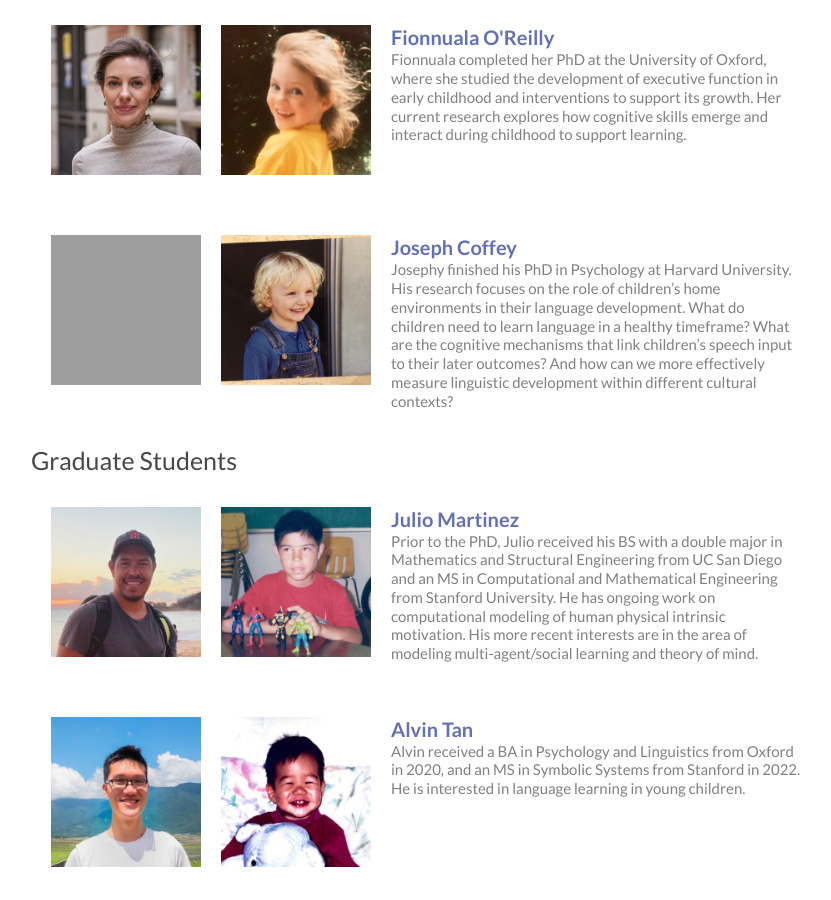
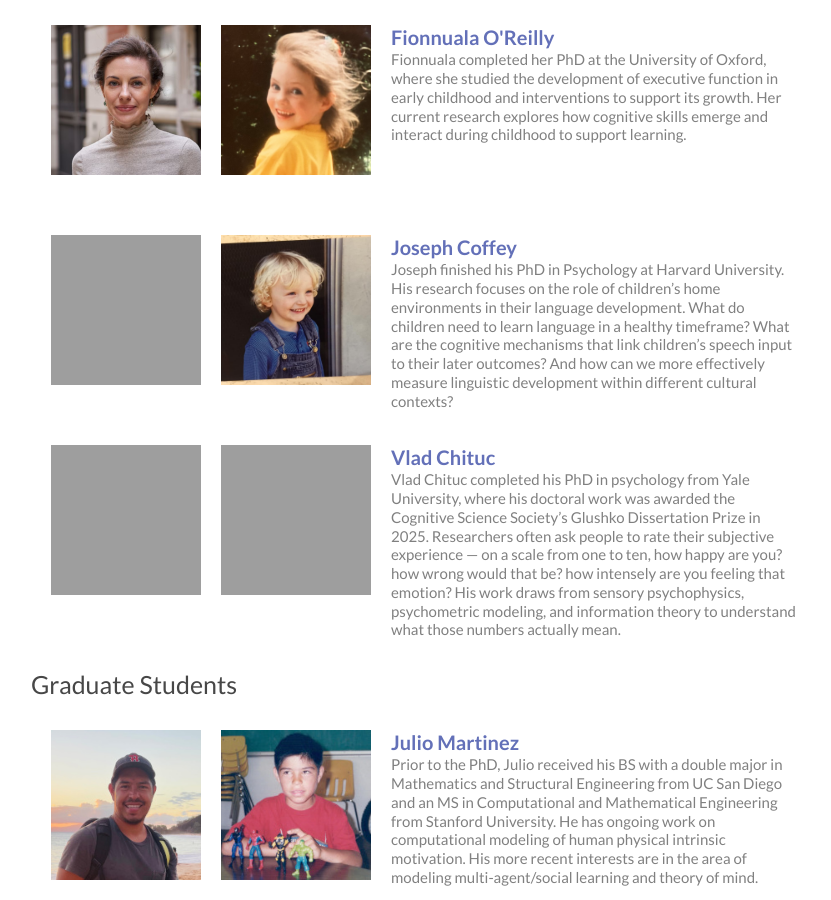
Before and after one commit to langcog/website, a Jekyll site: the page built from 02-people.html, in a window 1280 px wide and 900 px high, scrolled down 1873 px. Shown: the whole window, without its empty margins (234-1065 px from the left). Built offline with Jekyll 4.4.1, drawn with Linux system fonts in a browser that asks for light colours; nearby versions of some CDN libraries; a script that is not in the unit is left out.

Commit message:
Fix name typo and add Vlad Chituc biography
Corrected the name 'Josephy' to 'Joseph' and added a new entry for Vlad Chituc with his biography.

```diff
--- a/_data/langcoglab.yml
+++ b/_data/langcoglab.yml
@@ -60,11 +60,20 @@
       webpage: https://sites.google.com/g.harvard.edu/josephcoffey/home
       bio:
         - >
-         Josephy finished his PhD in Psychology at Harvard University. His research focuses on the role of children’s
+         Joseph finished his PhD in Psychology at Harvard University. His research focuses on the role of children’s
          home environments in their language development. What do children need to learn language in a healthy timeframe?
          What are the cognitive mechanisms that link children’s speech input to their later outcomes? And how can we
          more effectively measure linguistic development within different cultural contexts?
-
+    - name: Vlad Chituc
+      img: vlad.jpg
+      baby: vlad_baby.png
+      webpage: https://vladchituc.com/
+      bio:
+       - >
+        Vlad Chituc completed his PhD in psychology from Yale University, where his doctoral work was awarded the Cognitive
+        Science Society’s Glushko Dissertation Prize in 2025. Researchers often ask people to rate their subjective experience — on
+        a scale from one to ten, how happy are you? how wrong would that be? how intensely are you feeling that emotion? His work draws
+        from sensory psychophysics, psychometric modeling, and information theory to understand what those numbers actually mean.
 
 - role: Graduate Students
   people:
```
